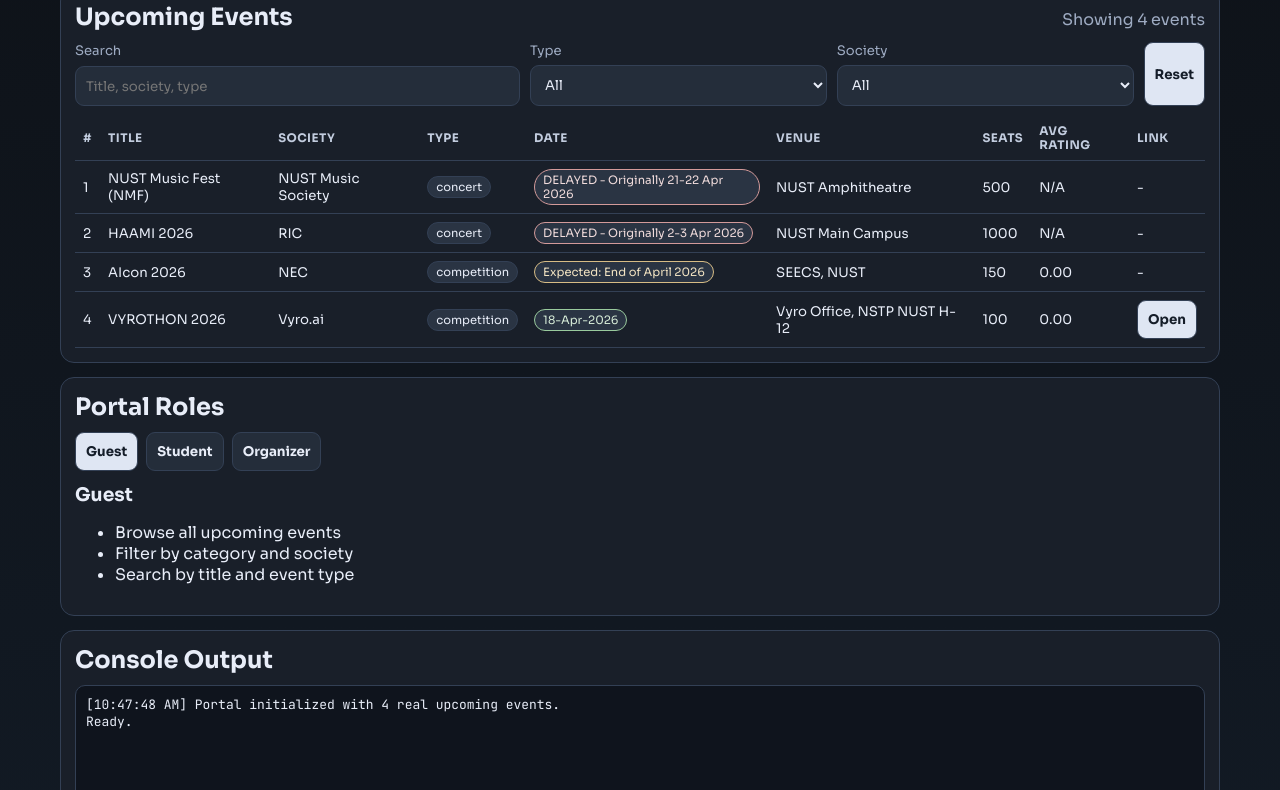
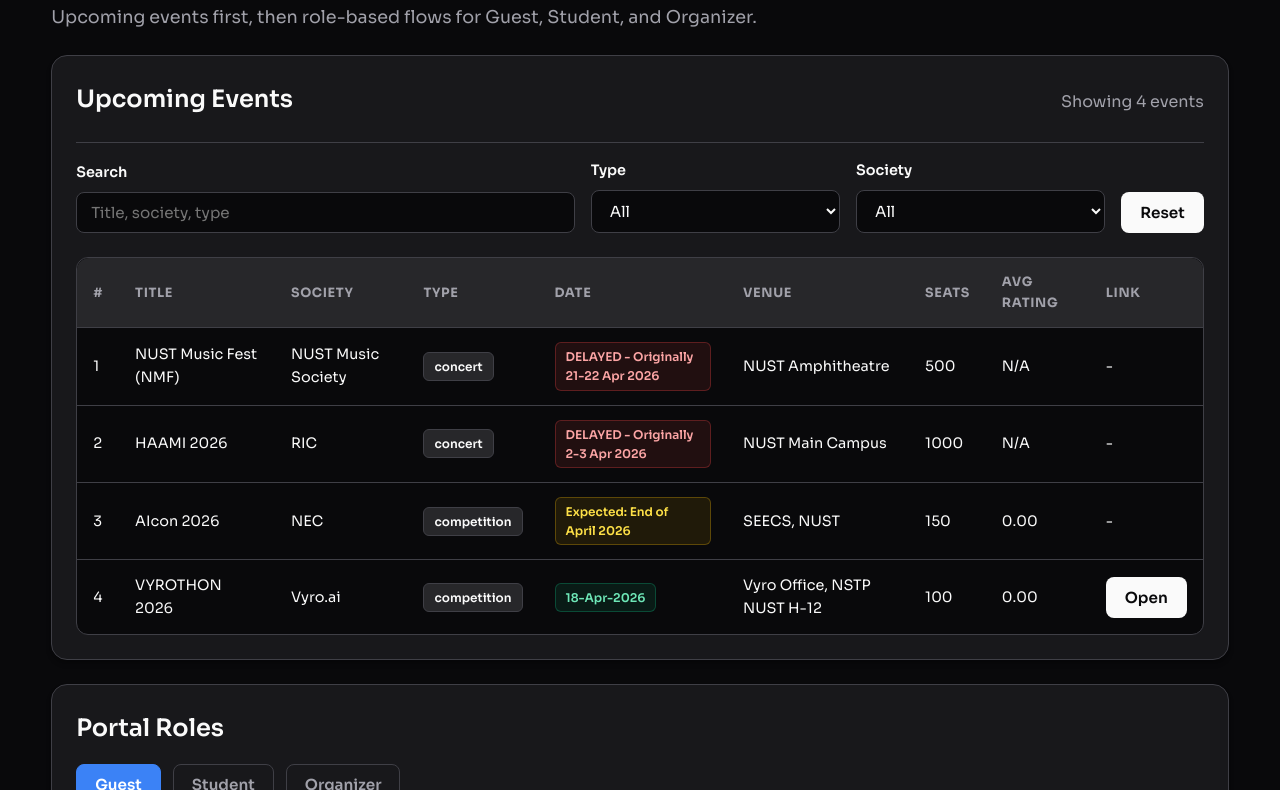
Before and after one commit to abdullahrauf245-hue/Nust-society-and-portal-system-web-page, a plain HTML site: page index.html in a window 1280 px wide. Shown: the part 143-933 px from the top of the page. Drawn offline with Linux system fonts and the light colour scheme.

Commit message:
Changing the Ui design

```diff
--- a/style.css
+++ b/style.css
@@ -1,15 +1,18 @@
 :root {
-	--bg: #0f131a;
-	--panel: #191f29;
-	--panel-soft: #242d3a;
-	--line: #334055;
-	--text: #e8edf8;
-	--muted: #9eabc2;
-	--button: #dfe6f3;
-	--button-text: #151d29;
-	--ok: #99ca9d;
-	--warn: #d7bc85;
-	--bad: #d39a9a;
+	--bg: #09090b; /* Zinc 950 */
+	--panel: #18181b; /* Zinc 900 */
+	--panel-soft: #27272a; /* Zinc 800 */
+	--line: #3f3f46; /* Zinc 700 */
+	--text: #fafafa; /* Zinc 50 */
+	--muted: #a1a1aa; /* Zinc 400 */
+	--button: #fafafa;
+	--button-text: #09090b;
+	--button-hover: #e4e4e7;
+	--accent: #3b82f6;
+	--accent-hover: #2563eb;
+	--ok: #10b981;
+	--warn: #eab308;
+	--bad: #ef4444;
 }
 
 * {
@@ -23,25 +26,28 @@ body {
 }
 
 body {
-	background: linear-gradient(180deg, #0e1218 0%, #121a24 100%);
+	background-color: var(--bg);
 	color: var(--text);
 	font-family: "Sora", sans-serif;
+	line-height: 1.6;
 }
 
 .shell {
-	width: min(1160px, 93vw);
+	width: min(1200px, 92vw);
 	margin: 0 auto;
 }
 
 .top {
-	padding: 28px 0 12px;
+	padding: 40px 0 24px;
 }
 
 .eyebrow {
-	color: var(--muted);
-	margin: 0 0 6px;
-	font-size: 0.78rem;
+	color: var(--accent);
+	margin: 0 0 8px;
+	font-size: 0.85rem;
+	font-weight: 700;
 	text-transform: uppercase;
+	letter-spacing: 0.1em;
 }
 
 h1,
@@ -50,28 +56,53 @@ h3,
 h4,
 h5 {
 	margin: 0;
+	font-weight: 600;
+	color: var(--text);
 }
 
 h1 {
-	margin-bottom: 7px;
+	margin-bottom: 12px;
+	font-size: 2.5rem;
+	letter-spacing: -0.02em;
+}
+
+h2 {
+	font-size: 1.5rem;
+	margin-bottom: 8px;
+}
+
+h3 {
+	font-size: 1.25rem;
+	margin-bottom: 12px;
+	color: var(--accent);
+}
+
+h4 {
+	font-size: 0.95rem;
+	color: var(--muted);
+	text-transform: uppercase;
+	letter-spacing: 0.05em;
+	margin-bottom: 12px;
 }
 
 .sub {
 	margin: 0;
 	color: var(--muted);
+	font-size: 1.1rem;
 }
 
 .main-grid {
 	display: grid;
-	gap: 14px;
-	padding-bottom: 24px;
+	gap: 24px;
+	padding-bottom: 40px;
 }
 
 .card {
 	background: var(--panel);
 	border: 1px solid var(--line);
-	border-radius: 14px;
-	padding: 14px;
+	border-radius: 16px;
+	padding: 24px;
+	box-shadow: 0 4px 6px -1px rgba(0, 0, 0, 0.2), 0 2px 4px -2px rgba(0, 0, 0, 0.2);
 }
 
 .card-head {
@@ -79,6 +110,9 @@ h1 {
 	justify-content: space-between;
 	gap: 8px;
 	align-items: baseline;
+	margin-bottom: 16px;
+	border-bottom: 1px solid var(--line);
+	padding-bottom: 16px;
 }
 
 .muted {
@@ -89,43 +123,73 @@ h1 {
 .filters {
 	margin-top: 10px;
 	display: grid;
-	grid-template-columns: 1.5fr 1fr 1fr auto;
-	gap: 10px;
+	grid-template-columns: 2fr 1fr 1fr auto;
+	gap: 16px;
+	align-items: end;
+	margin-bottom: 24px;
 }
 
 label {
 	display: grid;
-	gap: 6px;
-	color: var(--muted);
-	font-size: 0.82rem;
+	gap: 8px;
+	color: var(--text);
+	font-size: 0.9rem;
+	font-weight: 600;
 }
 
 input,
-select,
-button {
+select {
 	font-family: inherit;
-	border-radius: 9px;
+	border-radius: 8px;
 	border: 1px solid var(--line);
-	background: var(--panel-soft);
+	background: var(--bg);
 	color: var(--text);
-	padding: 10px;
+	padding: 10px 14px;
+	font-size: 0.95rem;
+	transition: all 0.2s ease;
+	outline: none;
+}
+
+input:focus,
+select:focus {
+	border-color: var(--accent);
+	box-shadow: 0 0 0 2px rgba(59, 130, 246, 0.2);
 }
 
 button {
+	font-family: inherit;
+	border-radius: 8px;
+	border: 1px solid transparent;
 	background: var(--button);
 	color: var(--button-text);
-	font-weight: 700;
+	padding: 10px 18px;
+	font-size: 0.95rem;
+	font-weight: 600;
 	cursor: pointer;
+	transition: all 0.2s ease;
+}
+
+button:hover {
+	background: var(--button-hover);
+	transform: translateY(-1px);
+}
+
+button:active {
+	transform: translateY(0);
 }
 
 .table-wrap {
 	margin-top: 10px;
 	overflow-x: auto;
+	border: 1px solid var(--line);
+	border-radius: 12px;
+	background: var(--bg);
 }
 
 table {
 	width: 100%;
-	border-collapse: collapse;
+	border-collapse: separate;
+	border-spacing: 0;
 	min-width: 920px;
 }
 
@@ -133,63 +197,109 @@ th,
 td {
 	border-bottom: 1px solid var(--line);
 	text-align: left;
-	padding: 8px;
-	font-size: 0.83rem;
+	padding: 14px 16px;
+	font-size: 0.9rem;
+}
+
+td:last-child, th:last-child {
+	border-right: none;
+}
+
+tr:last-child td {
+	border-bottom: none;
 }
 
 th {
-	font-size: 0.74rem;
+	font-size: 0.8rem;
 	text-transform: uppercase;
-	letter-spacing: 0.04em;
-	color: #c2ccde;
+	letter-spacing: 0.05em;
+	color: var(--muted);
+	font-weight: 700;
+	background: var(--panel-soft);
+}
+
+th:first-child {
+	border-top-left-radius: 12px;
+}
+
+th:last-child {
+	border-top-right-radius: 12px;
+}
+
+tbody tr {
+	transition: background 0.15s ease;
+}
+
+tbody tr:hover {
+	background: var(--panel-soft);
 }
 
 .tabs {
-	margin-top: 10px;
+	margin-top: 16px;
 	display: flex;
-	gap: 8px;
+	gap: 12px;
+	border-bottom: 1px solid var(--line);
+	padding-bottom: 16px;
+	margin-bottom: 24px;
 }
 
 .tab {
+	background: transparent;
+	color: var(--muted);
+	border: 1px solid var(--line);
+}
+
+.tab:hover {
+	color: var(--text);
 	background: var(--panel-soft);
-	color: var(--text);
 }
 
 .tab.active {
-	background: var(--button);
-	color: var(--button-text);
+	background: var(--accent);
+	color: #fff;
+	border-color: var(--accent);
+}
+
+.tab.active:hover {
+	background: var(--accent-hover);
 }
 
 .panel {
-	margin-top: 12px;
 	display: none;
 }
 
 .panel.active {
 	display: block;
+	animation: fadeIn 0.3s ease;
+}
+
+@keyframes fadeIn {
+	from { opacity: 0; transform: translateY(4px); }
+	to { opacity: 1; transform: translateY(0); }
 }
 
 .grid2 {
 	display: grid;
 	grid-template-columns: 1fr 1fr;
-	gap: 10px;
+	gap: 16px;
 }
 
 .block {
-	margin-top: 10px;
-	background: var(--panel-soft);
+	margin-top: 16px;
+	background: var(--bg);
 	border: 1px solid var(--line);
-	border-radius: 10px;
-	padding: 10px;
+	border-radius: 12px;
+	padding: 24px;
 	display: grid;
-	gap: 8px;
+	gap: 12px;
 }
 
 .actions {
 	display: flex;
-	gap: 8px;
+	gap: 12px;
 	flex-wrap: wrap;
-	align-items: end;
+	align-items: center;
+	margin-top: 16px;
 }
 
 .hidden {
@@ -197,58 +307,70 @@ th {
 }
 
 .console {
-	margin-top: 10px;
+	margin-top: 16px;
 	border: 1px solid var(--line);
-	border-radius: 10px;
-	background: #0f141d;
+	border-radius: 12px;
+	background: #000;
+	color: #a8cc7c;
 	min-height: 140px;
 	max-height: 320px;
 	overflow: auto;
-	padding: 10px;
+	padding: 16px;
 	white-space: pre-wrap;
 	font-family: "JetBrains Mono", monospace;
-	font-size: 0.81rem;
+	font-size: 0.9rem;
+	box-shadow: inset 0 2px 4px rgba(0,0,0,0.5);
 }
 
 .pill {
 	display: inline-block;
 	border: 1px solid var(--line);
-	border-radius: 999px;
-	padding: 3px 8px;
-	font-size: 0.72rem;
-	background: #2a3443;
+	border-radius: 6px;
+	padding: 4px 10px;
+	font-size: 0.75rem;
+	font-weight: 600;
+	background: var(--panel-soft);
 }
 
 .status-delayed {
-	border-color: var(--bad);
-	color: #f1dcdc;
+	background: rgba(239, 68, 68, 0.1);
+	border-color: rgba(239, 68, 68, 0.3);
+	color: #fca5a5;
 }
 
 .status-expected {
-	border-color: var(--warn);
-	color: #f3e4c3;
+	background: rgba(234, 179, 8, 0.1);
+	border-color: rgba(234, 179, 8, 0.3);
+	color: #fde047;
 }
 
 .status-scheduled {
-	border-color: var(--ok);
-	color: #d8edd9;
+	background: rgba(16, 185, 129, 0.1);
+	border-color: rgba(16, 185, 129, 0.3);
+	color: #6ee7b7;
 }
 
 .toast {
 	position: fixed;
-	right: 14px;
-	bottom: 14px;
-	background: #202938;
-	border: 1px solid var(--line);
+	right: 24px;
+	bottom: 24px;
+	background: var(--accent);
+	color: #fff;
+	font-weight: 600;
+	box-shadow: 0 10px 15px -3px rgba(0, 0, 0, 0.3);
+	border: none;
+	padding: 14px 24px;
 	border-radius: 8px;
-	padding: 10px 12px;
 	opacity: 0;
 	pointer-events: none;
-	transition: opacity 160ms ease;
+	transition: opacity 200ms ease, transform 200ms ease;
+	transform: translateY(10px);
+	z-index: 1000;
 }
 
 .toast.show {
 	opacity: 1;
+	transform: translateY(0);
 }
 
 @media (max-width: 900px) {
@@ -257,3 +379,13 @@ th {
 		grid-template-columns: 1fr;
 	}
 }
+
+a {
+	color: var(--accent);
+	text-decoration: none;
+	font-weight: 600;
+}
+
+a:hover {
+	text-decoration: underline;
+}
```
